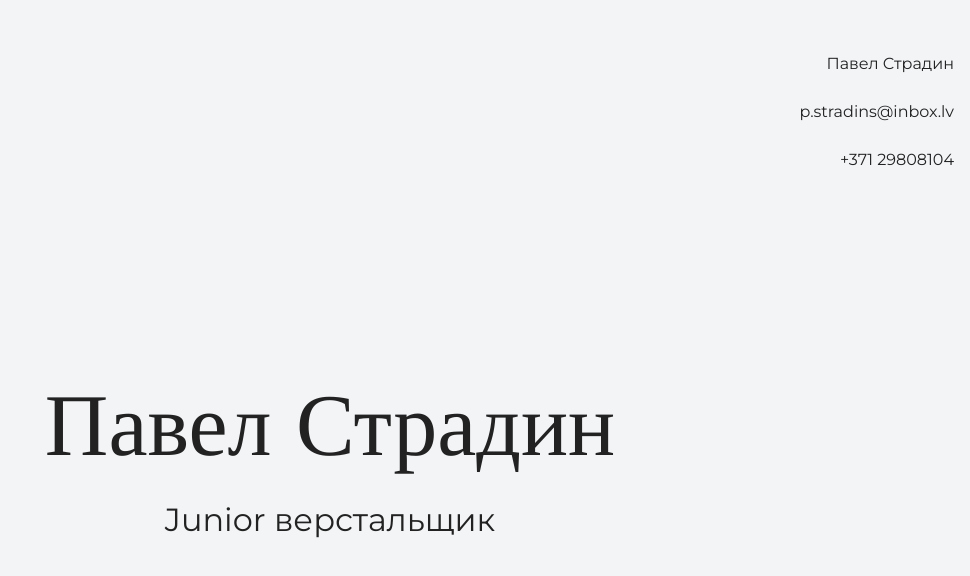
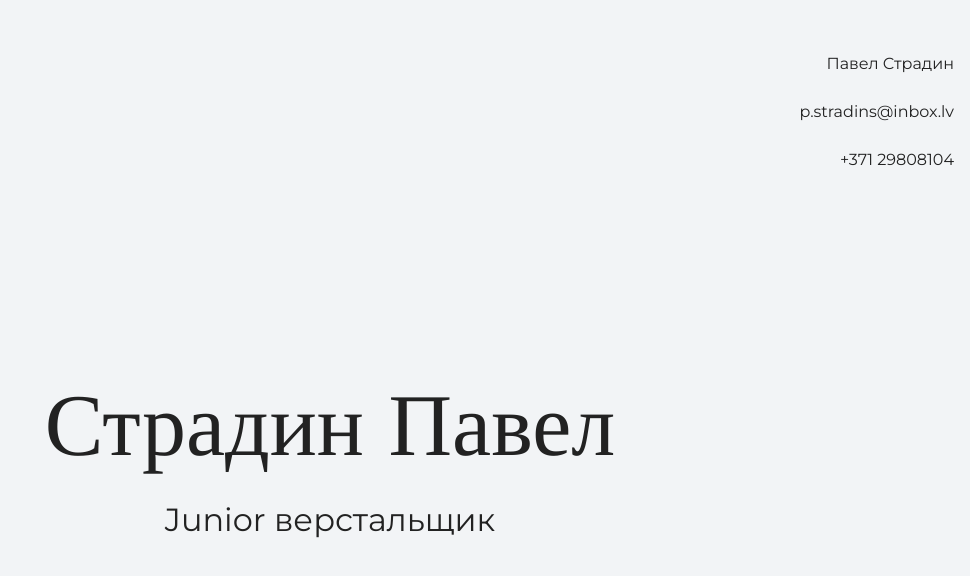
Before and after one commit to Spresso83/portfolio, a plain HTML site: page index.html in a window 1280 px wide. Shown: the top 576 px of the page, without its empty margins (310-1280 px from the left). Drawn offline with nearby package versions, Linux system fonts and the light colour scheme.

Commit message:
меняет текст на главной странице

```diff
--- a/index.html
+++ b/index.html
@@ -18,7 +18,7 @@
 
     <section class="hero-image">
       <div class="container">
-        <h1 class="heading">Павел Страдин</h1>
+        <h1 class="heading">Страдин Павел</h1>
         <p>Junior верстальщик</p>
       </div>
     </section>
```
